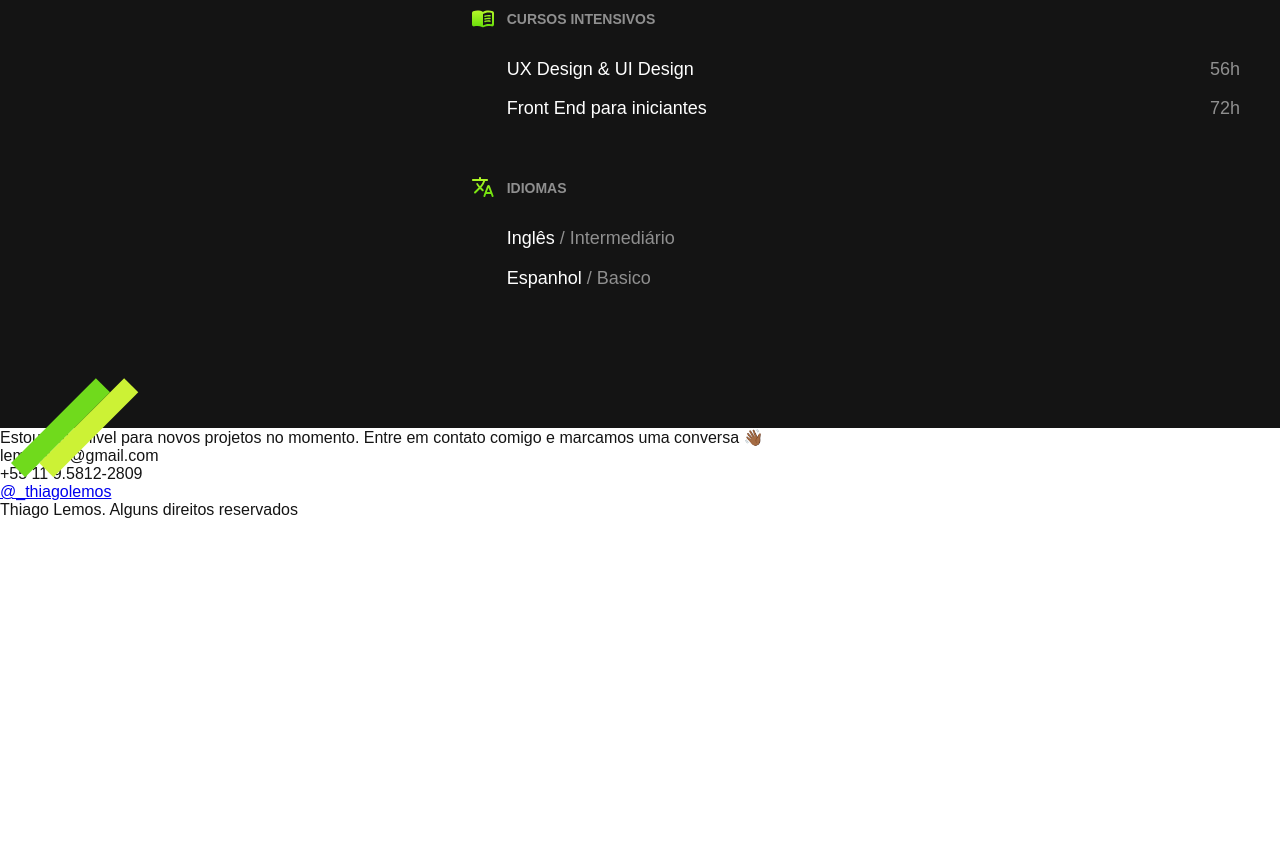
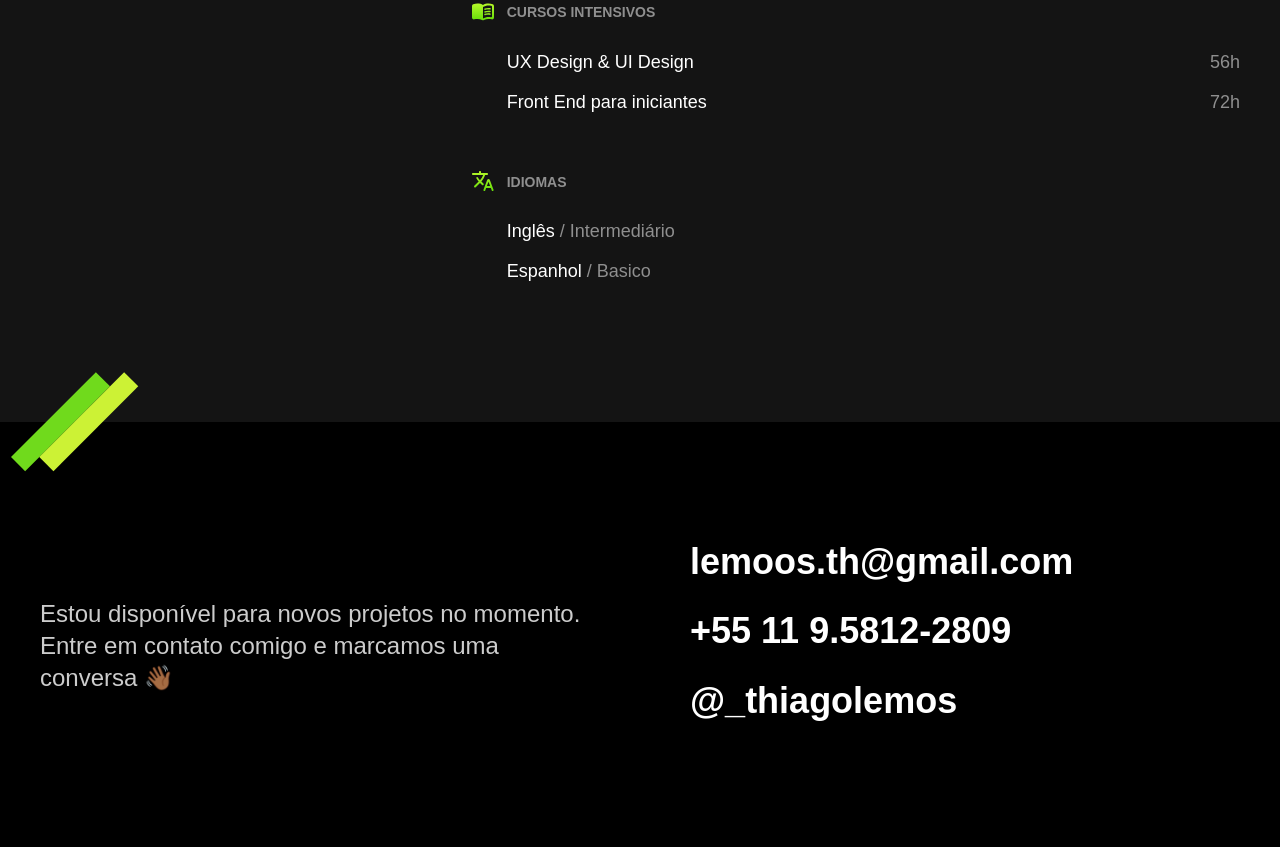
Before and after one commit to thiagolemosdev/redesigned-octo-train, a plain HTML site: page index.html in a window 1280 px wide. Shown: the part 1938-2785 px from the top of the page. Before the commit the page ends 2457 px from the top, so only its background shows below. Drawn offline with Linux system fonts and the light colour scheme.

Commit message:
footer concluido

```diff
--- a/css/footer.css
+++ b/css/footer.css
@@ -0,0 +1,48 @@
+.footer {
+  background: #000;
+}
+.footer-container {
+  max-width: 1200px;
+  padding: 120px 20px 60px 20px;
+  margin: 0 auto;
+  display: grid;
+  grid-template-columns: 1fr 1fr;
+  gap: 100px;
+  align-items: center;
+}
+
+.footer-texto {
+  font-size: 1.5rem;
+  line-height: 1.33;
+  color: #ccc;
+}
+
+.footer-contato li {
+  font-weight: bold;
+  font-size: 2.25rem;
+  line-height: 1.1;
+  color: #fff;
+  margin-bottom: 30px;
+}
+
+.footer-contato li a {
+  text-decoration: none;
+  color: #fff;
+}
+
+.footer-copy {
+  grid-column: 1 / -1;
+  font-size: 1.125rem;
+  color: #8f8f8f;
+}
+
+@media (max-width: 800px) {
+  .footer-container {
+    grid-template-columns: 1fr;
+    gap: 40px;
+  }
+
+  .footer-contato li {
+    font-size: 1.5rem;
+  }
+}
--- a/css/global.css
+++ b/css/global.css
@@ -18,6 +18,7 @@ ul {
 
 img {
   max-width: 100%;
+  height: auto;
   display: block;
 }
 
--- a/css/introducao.css
+++ b/css/introducao.css
@@ -61,7 +61,7 @@
   }
 }
 
-@media (max-width: 400px) {
+@media (max-width: 500px) {
   .introducao {
     grid-template-columns: 1fr;
   }
--- a/index.html
+++ b/index.html
@@ -3,8 +3,9 @@
 
 <head>
   <meta charset="UTF-8">
-  <meta http-equiv="X-UA-Compatible" content="IE=edge">
   <meta name="viewport" content="width=device-width, initial-scale=1.0">
+
+  <meta name="description" content="Desenvolvedor Front End">
 
   <link rel="stylesheet" href="/css/style.css">
   <title>thlemos DEV.</title>
@@ -23,7 +24,7 @@
 </header>
 
 <main class="introducao">
-  <img src="./img/meu.memoji-removebg-preview.png" alt="">
+  <img src="./img/meu.memoji-removebg-preview.png" alt="" width="360" height="520">
   <div>
     <h1>Desenvolvedor <br>Front End</h1>
     <p>Localizado em São Paulo 🏙</p>
@@ -144,7 +145,7 @@
 <footer class="footer" id="contato">
   <div class="footer-container">
     <p class="footer-texto">
-      Estou disponivel para novos projetos no momento. Entre em contato comigo e marcamos uma conversa 👋🏾
+      Estou disponível para novos projetos no momento. Entre em contato comigo e marcamos uma conversa 👋🏾
     </p>
 
     <ul class="footer-contato">
```
